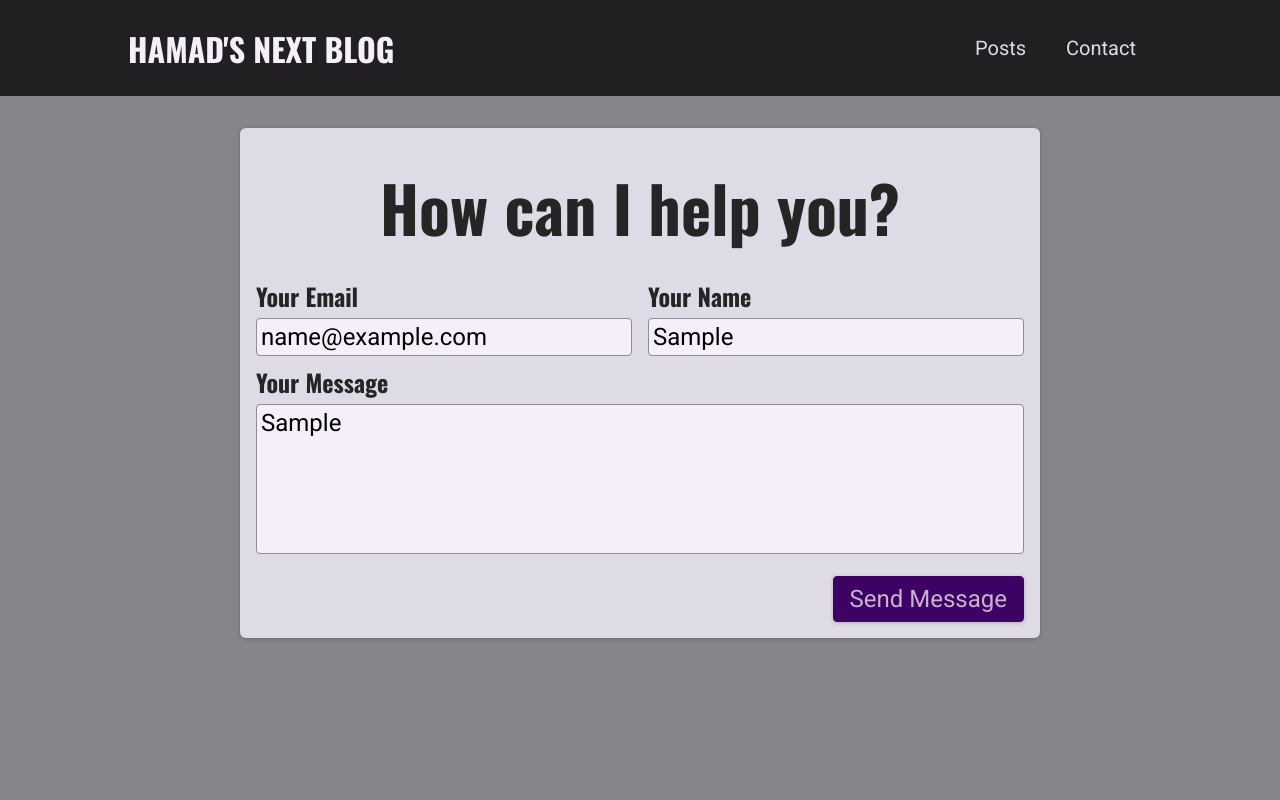
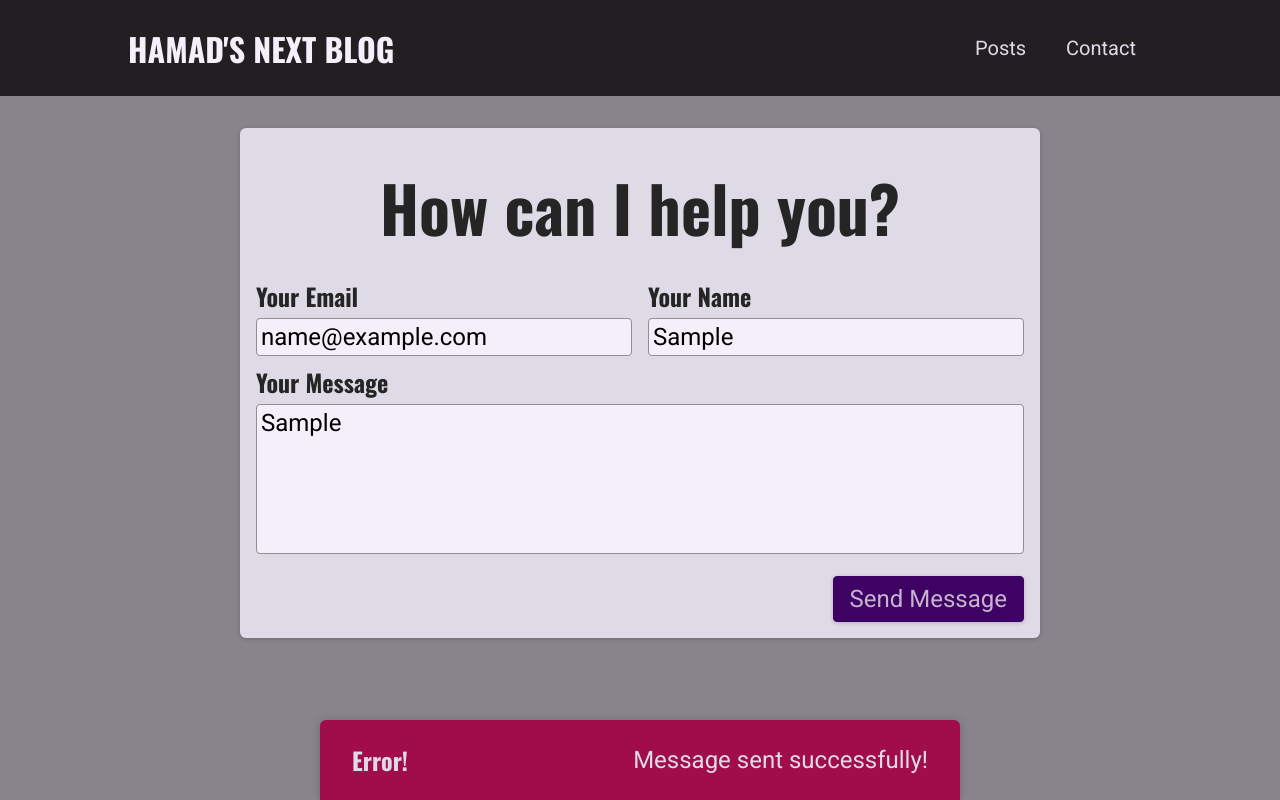
Before and after one commit to hamadzia74/nextjs-blogs-post, a Next.js app: page /contact in a window 1280 px wide. Both pictures are taken after typing "name@example.com", "Sample", "Sample" into the empty fields and a click on the button "Send Message". Built offline with nearby package versions, Linux system fonts and the light colour scheme; no server answers; the database is empty.

Commit message:
Adding UI Feedback With Notifications

```diff
--- a/components/contact/contact-form.js
+++ b/components/contact/contact-form.js
@@ -1,29 +1,80 @@
-import { useState } from 'react';
+import { useEffect, useState } from 'react';
+import Notification from '../ui/notification'
 import classes from './contact-form.module.css'
 
+async function sendContactData(contactDetails) {
+    const response = await fetch('/api/contact', {
+        method: 'POST',
+        body: JSON.stringify(contactDetails),
+        headers: {
+            'Content-Type': 'application/json',
+        }
+    });
+    const data = await response.json();
+    if (!response.ok) {
+        throw new Error(data.message || 'Something went wrong!');
+    }
+}
 function ContactForm() {
     const [enteredEmail, setEnteredEmail] = useState('');
     const [enteredName, setEnteredName] = useState('');
     const [enteredMessage, setEnteredMessage] = useState('');
+    const [requestStatus, setRequestStatus] = useState(); // 'pending', 'success', 'error'
+    const [requestError, setRequestError] = useState('');
 
-
-    function sendMessageHandler(event) {
+    useEffect(() => {
+        if (requestStatus === 'success' || requestStatus === 'error') {
+            const timer = setTimeout(() => {
+                setRequestStatus(null);
+                setRequestError(null);
+            }, 3000);
+            return () => clearTimeout(timer);
+        }
+    }, [requestStatus])
+    async function sendMessageHandler(event) {
         event.preventDefault();
 
         // optional: add client-side validation
+        setRequestStatus('pending');
 
-        fetch('/api/contact', {
-            method: 'POST',
-            body: JSON.stringify({
+        try {
+            await sendContactData({
                 email: enteredEmail,
                 name: enteredName,
                 message: enteredMessage
-            }),
-            headers: {
-                'Content-Type': 'application/json',
-            }
-        });
+            })
+            setRequestStatus('success')
+            setEnteredEmail('');
+            setEnteredName('');
+            setEnteredMessage('');
+        } catch (error) {
+            setRequestError(error.message);
+            setRequestStatus('error')
+        }
     }
+    let notification;
+    if (requestStatus === 'pending') {
+        notification = {
+            status: 'pending',
+            title: 'Sending message...',
+            message: 'Your message is on its way!'
+        }
+    }
+    if (requestStatus === 'success') {
+        notification = {
+            status: 'success',
+            title: 'Success!',
+            message: requestError
+        }
+    }
+    if (requestStatus === 'error') {
+        notification = {
+            status: 'error',
+            title: 'Error!',
+            message: 'Message sent successfully!'
+        }
+    }
+
     return (
         <section className={classes.contact}>
             <h1>How can I help you?</h1>
@@ -65,6 +116,7 @@
                     <button>Send Message</button>
                 </div>
             </form>
+            {notification && <Notification status={notification.status} title={notification.title} message={notification.message} />}
         </section>
     )
 }
--- /dev/null
+++ b/components/ui/notification.js
@@ -0,0 +1,28 @@
+import ReactDOM from 'react-dom';
+
+import classes from './notification.module.css';
+
+function Notification(props) {
+  const { title, message, status } = props;
+
+  let statusClasses = '';
+
+  if (status === 'success') {
+    statusClasses = classes.success;
+  }
+
+  if (status === 'error') {
+    statusClasses = classes.error;
+  }
+
+  const cssClasses = `${classes.notification} ${statusClasses}`;
+
+  return (
+    <div className={cssClasses}>
+      <h2>{title}</h2>
+      <p>{message}</p>
+    </div>
+  );
+}
+
+export default Notification;
--- /dev/null
+++ b/components/ui/notification.module.css
@@ -0,0 +1,43 @@
+.notification {
+  display: flex;
+  justify-content: space-between;
+  align-items: center;
+  color: var(--color-grey-100);
+  background-color: var(--color-grey-800);
+  padding: 0 var(--size-8);
+  box-shadow: 0 1px 8px rgba(0, 0, 0, 0.2);
+  position: fixed;
+  height: 5rem;
+  bottom: 0;
+  width: 100%;
+  left: 0;
+  border-top-right-radius: 0;
+  border-top-left-radius: 0;
+}
+
+.notification h2 {
+  font-size: var(--size-6);
+  margin: 0;
+}
+
+.notification p {
+  margin: 0;
+}
+
+.success {
+  background-color: var(--color-success-500);
+  color: var(--color-grey-800);
+}
+
+.error {
+  background-color: var(--color-error-500);
+}
+
+@media (min-width: 768px) {
+  .notification {
+    width: 40rem;
+    left: calc(50% - 20rem);
+    border-top-right-radius: 6px;
+    border-top-left-radius: 6px;
+  }
+}
--- a/pages/api/contact.js
+++ b/pages/api/contact.js
@@ -17,7 +17,7 @@
         console.log(newMessage);
         let client;
         try {
-            client = await MongoClient.connect('mongodb+srv://<hamadzia74>:C37gc61tSaIkr6GV@blogsclustor.x96khmb.mongodb.net/?retryWrites=true&w=majority');
+            client = await MongoClient.connect('mongodb+srv://<username>:password@blogsclustor.x96khmb.mongodb.net/?retryWrites=true&w=majority');
         } catch (error) {
             res.status(500).json({ message: 'Could not connect to database.' })
             return
```
